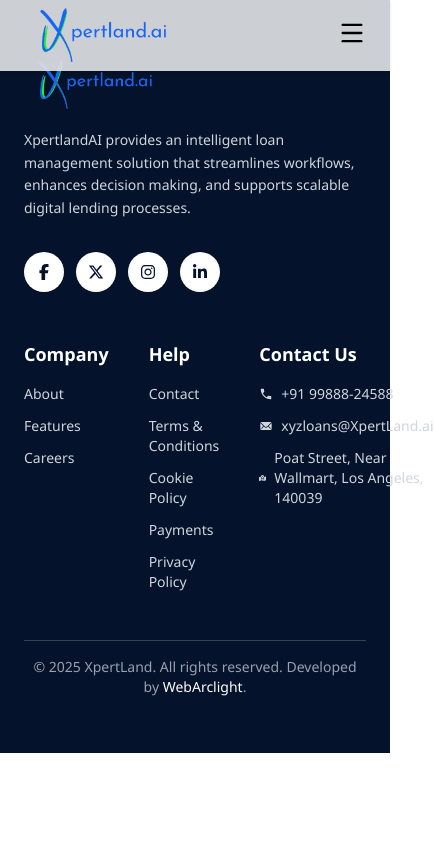
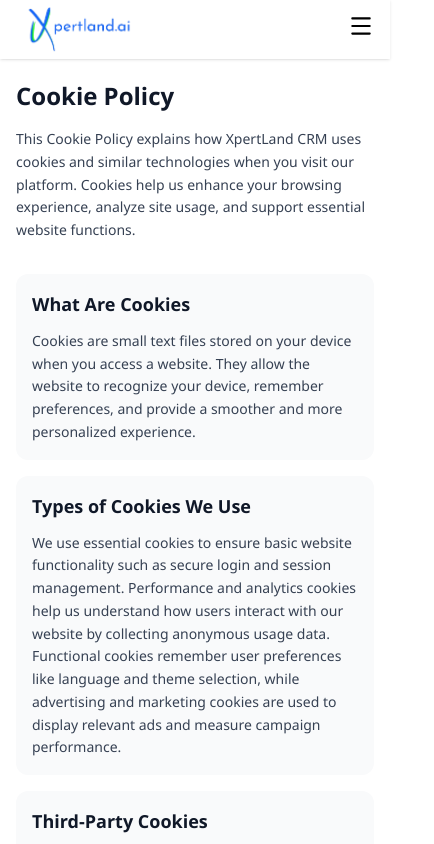
Before and after one commit to Mankuuu1405/BRD-website-main, a React (Vite) app: page /cookie-policy in a window 390 px wide. Shown: the top 844 px of the page, 434 px wide, since content can reach past the window. Built offline with nearby package versions, Linux system fonts and the light colour scheme.

Commit message:
fully responsive

```diff
--- a/src/App.jsx
+++ b/src/App.jsx
@@ -6,7 +6,8 @@
 import About from "./pages/About";
 import Footer from "./components/Footer";
 import TermsConditions from "./pages/TermsConditions";
-
+import CookiePolicy from "./pages/CookiePolicy";
+import PrivacyPolicy from "./pages/PrivacyPolicy";
 import Contact from "./pages/Contact";
 import DashboardLinks from "./pages/DashboardLinks";
 import SignUp from "./pages/SignUp";
@@ -30,6 +31,8 @@
           <Route path="/careers" element={<Careers />} />
           <Route path="/dashboards" element={<DashboardLinks />} />
           <Route path="/terms-conditions" element={<TermsConditions />} />
+          <Route path="/cookie-policy" element={<CookiePolicy />} />
+          <Route path="/privacy-policy" element={<PrivacyPolicy />} />
           <Route path="/payments" element={<Payments />} />
           <Route path="/signup" element={<SignUp />} />
           <Route path="/login" element={<Login />} />
--- a/src/components/Footer.jsx
+++ b/src/components/Footer.jsx
@@ -14,104 +14,85 @@
 const Footer = () => {
   return (
     <motion.footer
-      className="bg-[#04122B] text-white py-14 md:py-20 px-6 md:px-12"
+      className="bg-[#04122B] text-white py-12 md:py-20 px-4 sm:px-6 md:px-12"
       initial={{ opacity: 0, y: 80 }}
       whileInView={{ opacity: 1, y: 0 }}
       transition={{ duration: 0.8, ease: "easeOut" }}
       viewport={{ once: true }}
     >
       {/* Top Section */}
-      <div className="max-w-7xl mx-auto flex flex-col md:flex-row justify-between gap-12">
-        {/* Left Section */}
+      <div className="max-w-7xl mx-auto flex flex-col md:flex-row justify-between gap-10 md:gap-12">
+        {/* Left */}
         <div className="flex-1 flex flex-col gap-4">
-          <img className="w-36 md:w-44" src={logo} alt="logo" />
-          <p className="text-gray-300 leading-relaxed text-sm md:text-base">
+          <img className="w-32 sm:w-36 md:w-44" src={logo} alt="logo" />
+          <p className="text-gray-300 leading-relaxed text-sm md:text-base max-w-xs">
             XpertlandAI provides an intelligent loan management solution that
             streamlines workflows, enhances decision making, and supports
             scalable digital lending processes.
           </p>
 
-          <div className="flex gap-3 pt-4">
-            {[
-              { Icon: FaFacebookF },
-              { Icon: FaXTwitter },
-              { Icon: FaInstagram },
-              { Icon: FaLinkedinIn },
-            ].map(({ Icon }, i) => (
-              <a
-                key={i}
-                href="#"
-                className="bg-white text-[#04122B] p-3 rounded-full hover:scale-110 transition-transform duration-300"
-              >
-                <Icon />
-              </a>
-            ))}
+          <div className="flex gap-3 pt-2">
+            {[FaFacebookF, FaXTwitter, FaInstagram, FaLinkedinIn].map(
+              (Icon, i) => (
+                <a
+                  key={i}
+                  href="#"
+                  className="bg-white text-[#04122B] p-2.5 rounded-full hover:scale-110 transition-transform duration-300"
+                >
+                  <Icon size={14} />
+                </a>
+              )
+            )}
           </div>
         </div>
 
-        {/* Right Section */}
-        <div className="flex-1 flex   gap-10 md:gap-16">
+        {/* Right */}
+        <div className="flex-1 grid grid-cols-2 sm:grid-cols-3 gap-8 md:gap-10">
           {/* Company */}
           <div>
-            <h3 className="text-lg md:text-xl font-semibold mb-4">Company</h3>
+            <h3 className="text-base md:text-lg font-semibold mb-4">Company</h3>
             <ul className="flex flex-col gap-3 text-gray-300 text-sm md:text-base">
-              <li>
-                <Link to="/about">About</Link>
-              </li>
-              <li>
-                <Link to="/features">Features</Link>
-              </li>
-              <li>
-                <Link to="/careers">Careers</Link>
-              </li>
+              <li><Link to="/about" className="hover:text-white transition">About</Link></li>
+              <li><Link to="/features" className="hover:text-white transition">Features</Link></li>
+              <li><Link to="/careers" className="hover:text-white transition">Careers</Link></li>
             </ul>
           </div>
 
           {/* Help */}
           <div>
-            <h3 className="text-lg md:text-xl font-semibold mb-4">Help</h3>
+            <h3 className="text-base md:text-lg font-semibold mb-4">Help</h3>
             <ul className="flex flex-col gap-3 text-gray-300 text-sm md:text-base">
-              <li>
-                <Link to="/contact">Contact</Link>
-              </li>
-              <li>
-                <Link to="/terms-conditions">Terms & Conditions</Link>
-              </li>
-              <li>
-                <Link to="/cookie-policy">Cookie Policy</Link>
-              </li>
-              <li>
-                <Link to="/payments">Payments</Link>
-              </li>
-              <li>
-                <Link to="/privacy-policy">Privacy Policy</Link>
-              </li>
+              <li><Link to="/contact" className="hover:text-white transition">Contact</Link></li>
+              <li><Link to="/terms-conditions" className="hover:text-white transition">Terms &amp; Conditions</Link></li>
+              <li><Link to="/cookie-policy" className="hover:text-white transition">Cookie Policy</Link></li>
+              <li><Link to="/payments" className="hover:text-white transition">Payments</Link></li>
+              <li><Link to="/privacy-policy" className="hover:text-white transition">Privacy Policy</Link></li>
             </ul>
           </div>
 
           {/* Contact */}
-          <div>
-            <h3 className="text-lg md:text-xl font-semibold mb-4">
-              Contact Us
-            </h3>
+          <div className="col-span-2 sm:col-span-1">
+            <h3 className="text-base md:text-lg font-semibold mb-4">Contact Us</h3>
             <ul className="flex flex-col gap-3 text-gray-300 text-sm md:text-base">
-              <li className="flex items-center gap-2">
-                <IoMdCall /> +91 99888-24588
+              <li className="flex items-start gap-2">
+                <IoMdCall className="mt-0.5 shrink-0" />
+                <span>+91 99888-24588</span>
               </li>
-              <li className="flex items-center gap-2">
-                <IoIosMail /> xyzloans@XpertLand.ai
+              <li className="flex items-start gap-2">
+                <IoIosMail className="mt-0.5 shrink-0" />
+                <span className="break-all">xyzloans@XpertLand.ai</span>
               </li>
-              <li className="flex items-center gap-2">
-                <FaMapLocationDot /> Poat Street, Near Wallmart, Los Angeles,
-                140039
+              <li className="flex items-start gap-2">
+                <FaMapLocationDot className="mt-0.5 shrink-0" />
+                <span>Poat Street, Near Wallmart, Los Angeles, 140039</span>
               </li>
             </ul>
           </div>
         </div>
       </div>
 
-      {/* Bottom Section */}
-      <div className="text-center mt-12 pt-4 border-t border-gray-700 text-gray-400 text-sm md:text-base">
+      {/* Bottom */}
+      <div className="text-center mt-10 md:mt-12 pt-4 border-t border-gray-700 text-gray-400 text-xs sm:text-sm md:text-base">
         © 2025 XpertLand. All rights reserved. Developed by{" "}
         <span className="text-white font-medium">WebArclight</span>.
       </div>
--- a/src/components/Navbar.jsx
+++ b/src/components/Navbar.jsx
@@ -16,14 +16,14 @@
   ];
 
   return (
-    <nav className="fixed w-full top-0 left-0 z-100 bg-white/80 text-black backdrop-blur-md py-1 px-6 flex justify-between items-center shadow-sm">
-      {/* Left - Logo */}
+    <nav className="fixed w-full top-0 left-0 z-50 bg-white/80 text-black backdrop-blur-md py-1 px-4 sm:px-6 flex justify-between items-center shadow-sm">
+      {/* Logo */}
       <div className="text-2xl font-bold flex items-center">
-        <img className="w-40 h-auto" src={logo} alt="Logo" />
+        <img className="w-32 sm:w-40 h-auto" src={logo} alt="Logo" />
       </div>
 
-      {/* Center - Desktop Menu */}
-      <div className="hidden sm:flex gap-8 text-lg font-medium">
+      {/* Desktop Menu */}
+      <div className="hidden md:flex gap-6 lg:gap-8 text-base lg:text-lg font-medium">
         {navLinks.map((link) => (
           <Link
             key={link.name}
@@ -39,49 +39,50 @@
         ))}
       </div>
 
-      {/* Right - Buttons (Desktop only) */}
+      {/* Desktop CTA */}
       {location.pathname !== "/dashboards" && (
-        <div className="hidden md:flex gap-6 text-lg">
+        <div className="hidden md:flex">
           <button
             onClick={() => navigate("/signup")}
-            className="bg-blue-700 text-white px-6 py-2 rounded-lg hover:bg-blue-600 transition"
+            className="bg-blue-700 text-white px-4 lg:px-6 py-2 rounded-lg hover:bg-blue-600 transition text-sm lg:text-base"
           >
             Get Started
           </button>
         </div>
       )}
 
-      {/* Hamburger Icon (Mobile) */}
+      {/* Hamburger */}
       <div className="md:hidden">
-        <button onClick={() => setMenuOpen(!menuOpen)}>
-          {menuOpen ? <X size={28} /> : <Menu size={28} />}
+        <button onClick={() => setMenuOpen(!menuOpen)} aria-label="Toggle menu">
+          {menuOpen ? <X size={26} /> : <Menu size={26} />}
         </button>
       </div>
 
       {/* Mobile Menu */}
       {menuOpen && (
-        <div className="absolute top-16 left-0 w-full bg-blue-900 text-white flex flex-col items-center gap-6 py-10 md:hidden transition-all duration-300">
+        <div className="absolute top-full left-0 w-full bg-blue-900 text-white flex flex-col items-center gap-5 py-8 md:hidden shadow-lg">
           {navLinks.map((link) => (
             <Link
               key={link.name}
               to={link.path}
               onClick={() => setMenuOpen(false)}
-              className={`text-lg ${
-                location.pathname === link.path ? "underline font-semibold" : ""
+              className={`text-base ${
+                location.pathname === link.path
+                  ? "underline font-semibold"
+                  : ""
               }`}
             >
               {link.name}
             </Link>
           ))}
 
-          {/* Hide button on dashboard page */}
           {location.pathname !== "/dashboards" && (
             <button
               onClick={() => {
                 setMenuOpen(false);
                 navigate("/signup");
               }}
-              className="bg-blue-600 px-6 py-2 rounded-lg hover:bg-blue-500 transition"
+              className="bg-blue-600 px-6 py-2 rounded-lg hover:bg-blue-500 transition text-sm"
             >
               Get Started
             </button>
--- a/src/pages/CookiePolicy.jsx
+++ b/src/pages/CookiePolicy.jsx
@@ -1,81 +1,79 @@
 import React from "react";
+import { motion } from "framer-motion";
+
+const fadeUp = {
+  hidden: { opacity: 0, y: 20 },
+  visible: { opacity: 1, y: 0, transition: { duration: 0.6, ease: "easeOut" } },
+};
+
+const sections = [
+  {
+    title: "What Are Cookies",
+    body: "Cookies are small text files stored on your device when you access a website. They allow the website to recognize your device, remember preferences, and provide a smoother and more personalized experience.",
+  },
+  {
+    title: "Types of Cookies We Use",
+    body: "We use essential cookies to ensure basic website functionality such as secure login and session management. Performance and analytics cookies help us understand how users interact with our website by collecting anonymous usage data. Functional cookies remember user preferences like language and theme selection, while advertising and marketing cookies are used to display relevant ads and measure campaign performance.",
+  },
+  {
+    title: "Third-Party Cookies",
+    body: "Our website may include cookies from trusted third-party services such as analytics providers, payment gateways, and marketing platforms. These third parties may collect information according to their own privacy and cookie policies.",
+  },
+  {
+    title: "Cookie Management",
+    body: "You can manage or disable cookies through your browser settings at any time. Please note that restricting certain cookies may impact the functionality and performance of the website.",
+  },
+  {
+    title: "Updates to This Policy",
+    body: "We may update this Cookie Policy periodically to reflect changes in technology, legal requirements, or our practices. Any updates will be posted on this page with a revised effective date.",
+  },
+];
 
 export default function CookiePolicy() {
   return (
-    <section className="py-16 md:py-24 bg-white min-h-screen">
-      <div className="max-w-4xl mx-auto px-6 text-left">
-        <h1 className="text-3xl md:text-4xl font-bold text-gray-900 mb-6">
+    <section className="py-20 md:py-28 bg-white min-h-screen">
+      <div className="max-w-4xl mx-auto px-4 sm:px-6 lg:px-8 text-left">
+        <motion.h1
+          variants={fadeUp}
+          initial="hidden"
+          animate="visible"
+          className="text-2xl sm:text-3xl md:text-4xl font-bold text-gray-900 mb-4 sm:mb-6"
+        >
           Cookie Policy
-        </h1>
+        </motion.h1>
 
-        <p className="text-gray-700 mb-8 leading-relaxed">
-          This Cookie Policy explains how [Your Company Name] uses cookies and
-          similar technologies when you visit our website [www.example.com].
-          Cookies help us enhance your browsing experience, analyze site usage,
-          and support essential website functions.
-        </p>
+        <motion.p
+          variants={fadeUp}
+          initial="hidden"
+          animate="visible"
+          transition={{ delay: 0.2 }}
+          className="text-gray-700 mb-8 leading-relaxed text-sm sm:text-base"
+        >
+          This Cookie Policy explains how XpertLand CRM uses cookies and similar
+          technologies when you visit our platform. Cookies help us enhance your
+          browsing experience, analyze site usage, and support essential website
+          functions.
+        </motion.p>
 
-        <div className="space-y-8">
-          <div className="bg-gray-50 p-6 rounded-lg">
-            <h2 className="text-2xl font-semibold text-gray-900 mb-4">
-              What Are Cookies
-            </h2>
-            <p className="text-gray-700 leading-relaxed">
-              Cookies are small text files stored on your device when you access
-              a website. They allow the website to recognize your device,
-              remember preferences, and provide a smoother and more personalized
-              experience.
-            </p>
-          </div>
-
-          <div className="bg-gray-50 p-6 rounded-lg">
-            <h2 className="text-2xl font-semibold text-gray-900 mb-4">
-              Types of Cookies We Use
-            </h2>
-            <p className="text-gray-700 leading-relaxed mb-4">
-              We use essential cookies to ensure basic website functionality
-              such as secure login and session management. Performance and
-              analytics cookies help us understand how users interact with our
-              website by collecting anonymous usage data. Functional cookies
-              remember user preferences like language and theme selection, while
-              advertising and marketing cookies are used to display relevant ads
-              and measure campaign performance.
-            </p>
-          </div>
-
-          <div className="bg-gray-50 p-6 rounded-lg">
-            <h2 className="text-2xl font-semibold text-gray-900 mb-4">
-              Third-Party Cookies
-            </h2>
-            <p className="text-gray-700 leading-relaxed">
-              Our website may include cookies from trusted third-party services
-              such as analytics providers, payment gateways, and marketing
-              platforms. These third parties may collect information according
-              to their own privacy and cookie policies.
-            </p>
-          </div>
-
-          <div className="bg-gray-50 p-6 rounded-lg">
-            <h2 className="text-2xl font-semibold text-gray-900 mb-4">
-              Cookie Management
-            </h2>
-            <p className="text-gray-700 leading-relaxed">
-              You can manage or disable cookies through your browser settings at
-              any time. Please note that restricting certain cookies may impact
-              the functionality and performance of the website.
-            </p>
-          </div>
-
-          <div className="bg-gray-50 p-6 rounded-lg">
-            <h2 className="text-2xl font-semibold text-gray-900 mb-4">
-              Updates to This Policy
-            </h2>
-            <p className="text-gray-700 leading-relaxed">
-              We may update this Cookie Policy periodically to reflect changes
-              in technology, legal requirements, or our practices. Any updates
-              will be posted on this page with a revised effective date.
-            </p>
-          </div>
+        <div className="space-y-4 sm:space-y-6">
+          {sections.map((section, i) => (
+            <motion.div
+              key={i}
+              variants={fadeUp}
+              initial="hidden"
+              whileInView="visible"
+              viewport={{ once: true }}
+              transition={{ delay: i * 0.05 }}
+              className="bg-gray-50 p-4 sm:p-6 rounded-xl"
+            >
+              <h2 className="text-lg sm:text-xl md:text-2xl font-semibold text-gray-900 mb-3">
+                {section.title}
+              </h2>
+              <p className="text-gray-700 leading-relaxed text-sm sm:text-base">
+                {section.body}
+              </p>
+            </motion.div>
+          ))}
         </div>
       </div>
     </section>
--- a/src/pages/TermsConditions.jsx
+++ b/src/pages/TermsConditions.jsx
@@ -8,16 +8,16 @@
 
 export default function TermsConditions() {
   return (
-    <section className="py-16 md:py-24 bg-white">
-      <div className="max-w-4xl mx-auto px-6 text-left">
+    <section className="py-20 md:py-28 bg-white min-h-screen">
+      <div className="max-w-4xl mx-auto px-4 sm:px-6 lg:px-8 text-left">
         {/* Header */}
         <motion.h1
           variants={fadeUp}
           initial="hidden"
           animate="visible"
-          className="text-3xl md:text-4xl font-bold text-gray-900 mb-6"
+          className="text-2xl sm:text-3xl md:text-4xl font-bold text-gray-900 mb-4 sm:mb-6"
         >
-          Terms & Conditions
+          Terms &amp; Conditions
         </motion.h1>
 
         <motion.p
@@ -25,62 +25,47 @@
           initial="hidden"
           animate="visible"
           transition={{ delay: 0.2 }}
-          className="text-gray-700 mb-8 leading-relaxed"
+          className="text-gray-700 mb-8 leading-relaxed text-sm sm:text-base"
         >
           These Terms govern your use of the XpertLand CRM platform. By
           accessing or using our service, you agree to these conditions.
         </motion.p>
 
-        <div className="space-y-8 text-left">
+        <div className="space-y-6 text-left">
           <motion.div
             variants={fadeUp}
             initial="hidden"
             whileInView="visible"
             viewport={{ once: true }}
           >
-            <ol className="list-decimal pl-6 space-y-6 text-gray-700">
-              <li>
-                <strong>Use of the Platform</strong>
-                <p className="mt-2">
-                  You may use XpertLand CRM solely for lawful business
-                  activities. Any attempt to disrupt services, misuse features,
-                  or gain unauthorized access is strictly prohibited.
-                </p>
-              </li>
-
-              <li>
-                <strong>User Responsibilities</strong>
-                <p className="mt-2">
-                  Users must maintain the confidentiality of login credentials
-                  and ensure that all data entered into the platform is accurate
-                  and authorized.
-                </p>
-              </li>
-
-              <li>
-                <strong>Data Ownership</strong>
-                <p className="mt-2">
-                  You retain full ownership of your data. XpertLand CRM
-                  processes data strictly to operate and enhance platform
-                  functionality—never for third-party sales.
-                </p>
-              </li>
-
-              <li>
-                <strong>Service Availability</strong>
-                <p className="mt-2">
-                  While we aim for uninterrupted performance, occasional
-                  maintenance or updates may temporarily impact accessibility.
-                </p>
-              </li>
-
-              <li>
-                <strong>Updates to These Terms</strong>
-                <p className="mt-2">
-                  We may update these Terms when necessary. Continued use of the
-                  platform constitutes acceptance of any revised terms.
-                </p>
-              </li>
+            <ol className="list-decimal pl-5 sm:pl-6 space-y-6 text-gray-700 text-sm sm:text-base">
+              {[
+                {
+                  title: "Use of the Platform",
+                  body: "You may use XpertLand CRM solely for lawful business activities. Any attempt to disrupt services, misuse features, or gain unauthorized access is strictly prohibited.",
+                },
+                {
+                  title: "User Responsibilities",
+                  body: "Users must maintain the confidentiality of login credentials and ensure that all data entered into the platform is accurate and authorized.",
+                },
+                {
+                  title: "Data Ownership",
+                  body: "You retain full ownership of your data. XpertLand CRM processes data strictly to operate and enhance platform functionality—never for third-party sales.",
+                },
+                {
+                  title: "Service Availability",
+                  body: "While we aim for uninterrupted performance, occasional maintenance or updates may temporarily impact accessibility.",
+                },
+                {
+                  title: "Updates to These Terms",
+                  body: "We may update these Terms when necessary. Continued use of the platform constitutes acceptance of any revised terms.",
+                },
+              ].map((item, i) => (
+                <li key={i}>
+                  <strong className="text-gray-900">{item.title}</strong>
+                  <p className="mt-2 leading-relaxed">{item.body}</p>
+                </li>
+              ))}
             </ol>
           </motion.div>
         </div>
```
Also changed, not shown: src/components/Card.jsx (+11 -9 lines), src/components/FaqSection.jsx (+10 -9 lines), src/components/GrowthSection.jsx (+23 -18 lines), src/components/InfoCard.jsx (+7 -6 lines), src/components/StatsSection.jsx (+10 -11 lines), src/components/TestimonialCard.jsx (+13 -10 lines), src/pages/PrivacyPolicy.jsx (+11 -11 lines).
